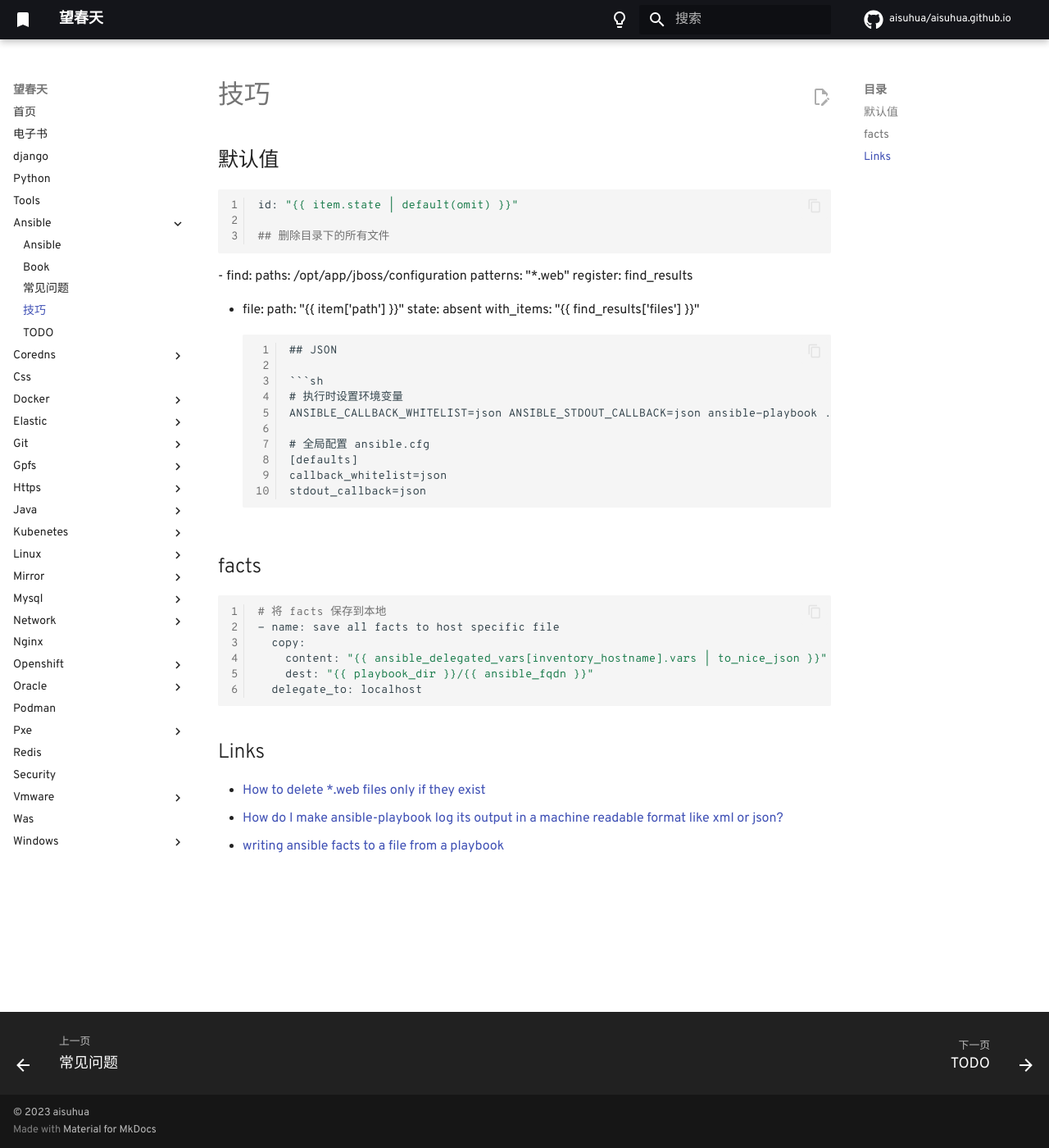
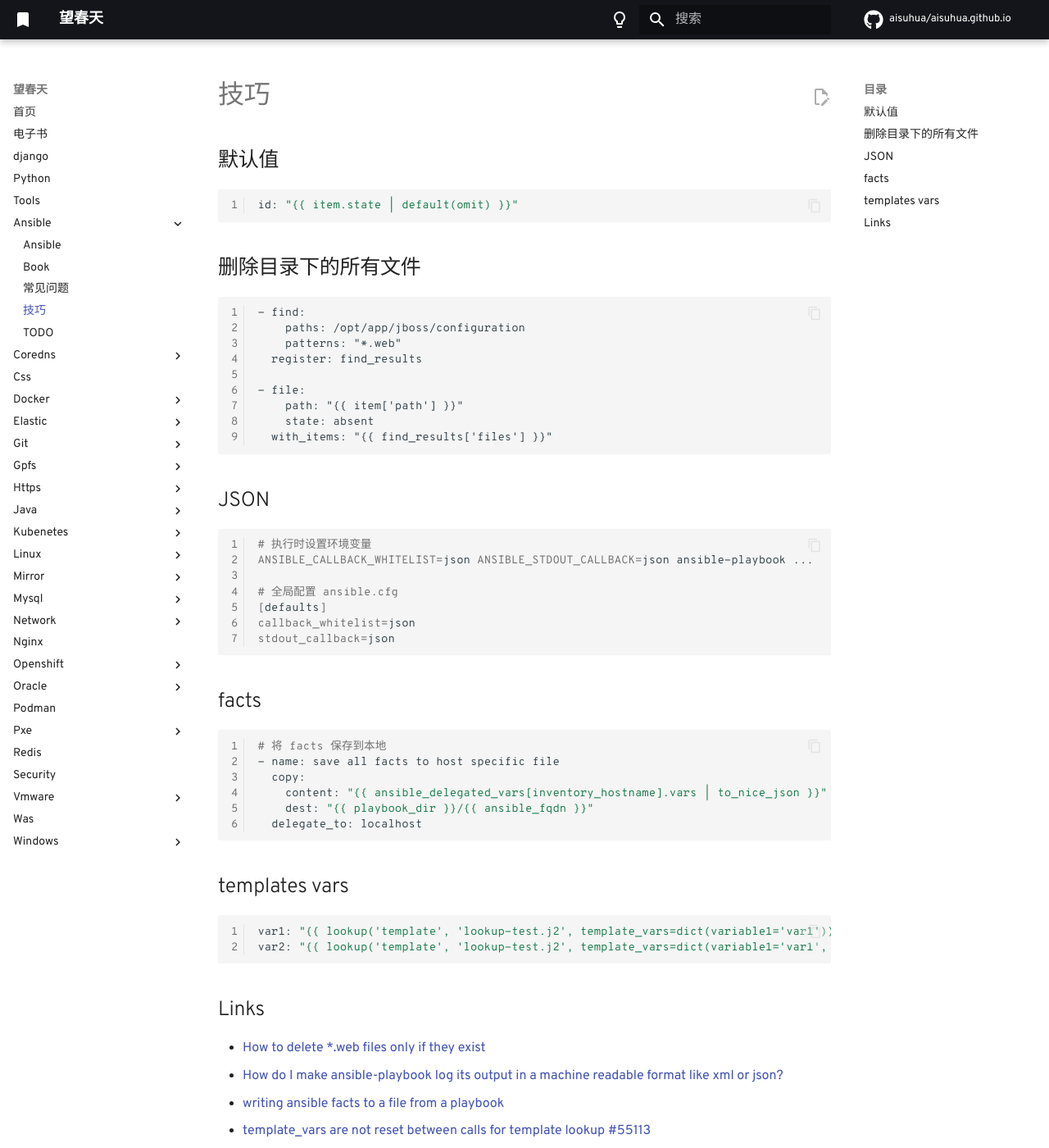
Before and after one commit to aisuhua/aisuhua.github.io, an MkDocs documentation site: the page built from docs/ansible/skills.md, in a window 1280 px wide and 1400 px high. Shown: the whole window at 82% size. Built offline with MkDocs 1.6.1 and Material for MkDocs 9.7.7, drawn with Linux system fonts in a browser that asks for light colours; comment, search, counter and statistics services are not loaded; some of the changed text lies outside the part shown.

Commit message:
skills.md lvm.md

````diff
--- a/docs/ansible/skills.md
+++ b/docs/ansible/skills.md
@@ -4,6 +4,7 @@
 
 ```sh
 id: "{{ item.state | default(omit) }}"
+```
 
 ## 删除目录下的所有文件
 
@@ -42,8 +43,18 @@ stdout_callback=json
   delegate_to: localhost
 ```
 
+## templates vars
+
+```sh
+var1: "{{ lookup('template', 'lookup-test.j2', template_vars=dict(variable1='var1')) | trim }}"
+var2: "{{ lookup('template', 'lookup-test.j2', template_vars=dict(variable1='var1', variable2='var2')) | trim }}"
+```
+
 ## Links
 
 - [How to delete *.web files only if they exist](https://stackoverflow.com/questions/34949595/how-to-delete-web-files-only-if-they-exist)
 - [How do I make ansible-playbook log its output in a machine readable format like xml or json?](https://devops.stackexchange.com/questions/12213/how-do-i-make-ansible-playbook-log-its-output-in-a-machine-readable-format-like)
 - [writing ansible facts to a file from a playbook](https://stackoverflow.com/questions/67885939/writing-ansible-facts-to-a-file-from-a-playbook)
+- [template_vars are not reset between calls for template lookup #55113](https://github.com/ansible/ansible/issues/55113)
+- [Closed
+Allow variables to be passed in to lookup](https://github.com/ansible/ansible/issues/6463)
````
